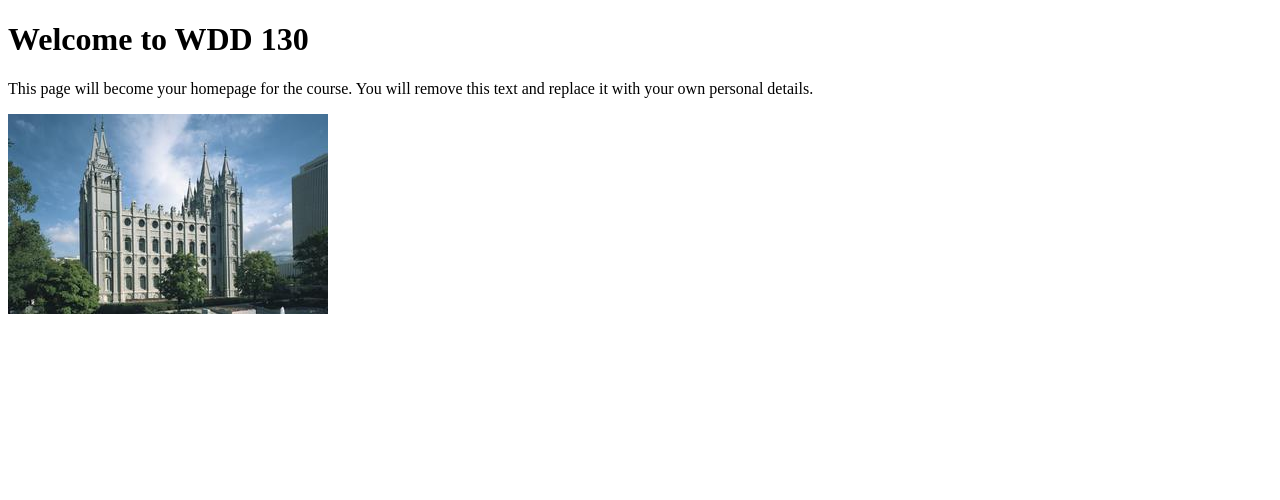
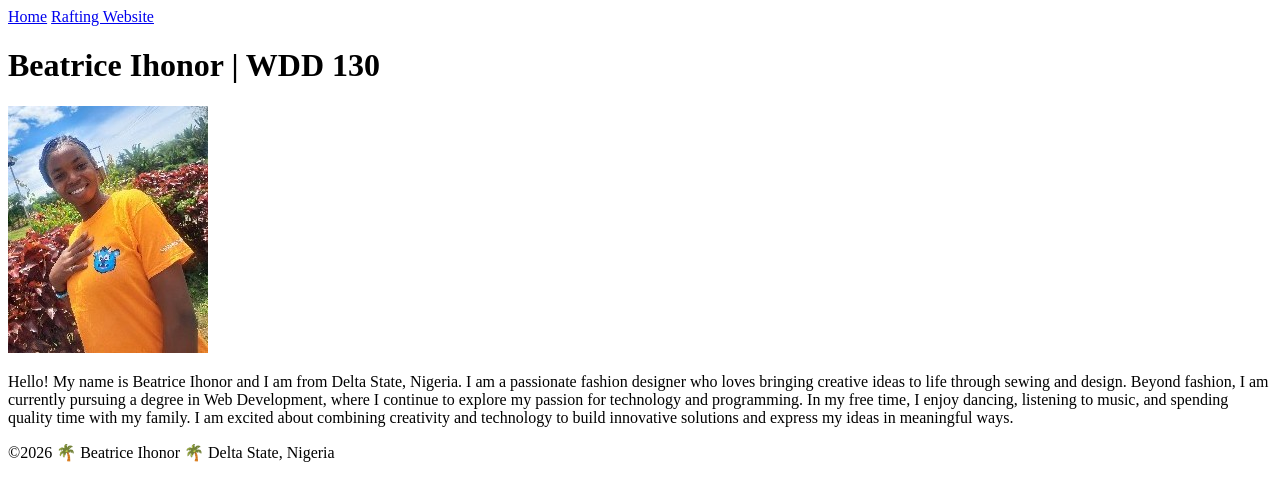
Before and after one commit to beatriceihonor/wdd130, a plain HTML site: page index.html in a window 1280 px wide. Drawn offline with Linux system fonts and the light colour scheme.

Commit message:
Complete personal homepage

```diff
--- a/index.html
+++ b/index.html
@@ -4,14 +4,35 @@
 <head>
     <meta charset="UTF-8">
     <meta name="viewport" content="width=device-width, initial-scale=1.0">
-    <title>WDD 130 | Personal Homepage</title>
+    <title>Beatrice Ihonor | WDD 130</title>
 </head>
 
 <body>
-    <h1>Welcome to WDD 130</h1>
-    <p>This page will become your homepage for the course. You will remove this text and replace it with your own personal details.</p>
+    <header>
+        <nav>
+            <a href="#">Home</a>
+            <a href="wwr/">Rafting Website</a>
+        </nav>
 
-    <img src="images/salt-lake-temple.jpg" alt="The Salt Lake Temple.">
+    </header>
+
+
+    <main>
+        <h1>Beatrice Ihonor | WDD 130</h1>
+        <img src="images/profile.jpg" alt="Hello, my name is Beatrice Ihonor" width="200">
+        <p>Hello! My name is Beatrice Ihonor and I am from Delta State, Nigeria. I am a passionate fashion designer who loves bringing creative ideas to life through sewing and design. Beyond fashion, I am currently pursuing a degree in Web Development, where I continue to explore my passion for technology and programming.
+
+            In my free time, I enjoy dancing, listening to music, and spending quality time with my family. I am excited about combining creativity and technology to build innovative solutions and express my ideas in meaningful ways.</p>
+
+    </main>
+
+
+    <footer>
+        <p>©2026 🌴 Beatrice Ihonor 🌴 Delta State, Nigeria</p>
+
+    </footer>
+
+
 </body>
 
 </html>
```
Also changed, not shown: images/profile.jpg (added).
